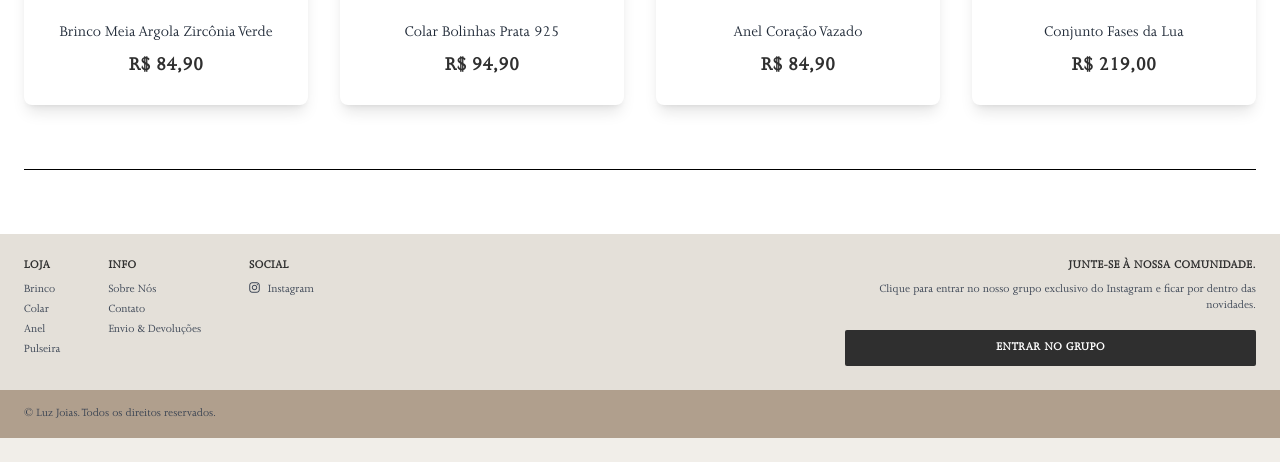
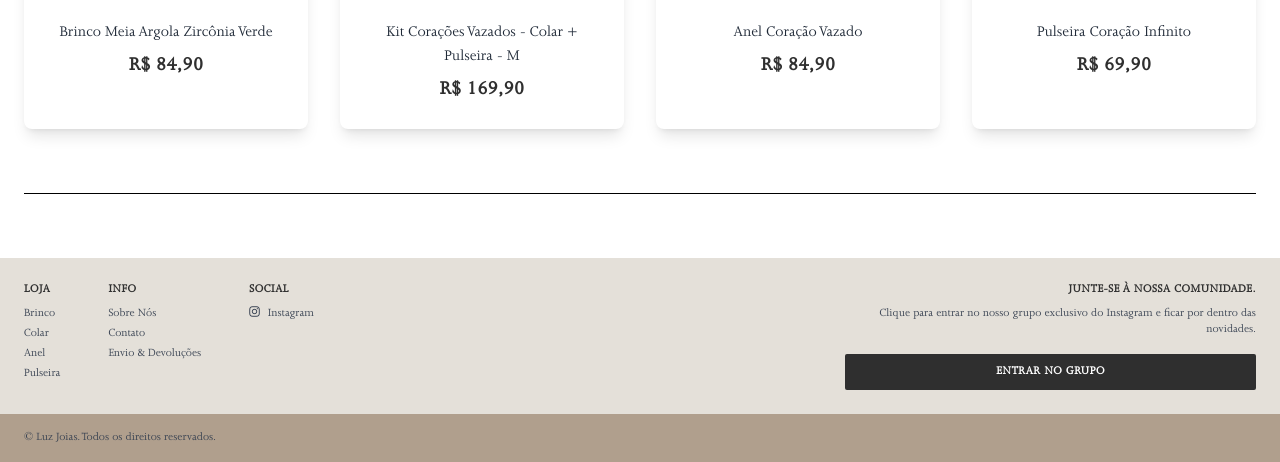
Before and after one commit to Joao-Victor-SD-Oliveira/luz-pratas, a plain HTML site: page index.html in a window 1280 px wide. Shown: the part 1992-2454 px from the top of the page. Before the commit the page ends 2430 px from the top, so only its background shows below. Drawn offline with nearby package versions, Linux system fonts and the light colour scheme.

Commit message:
atualizações produtos

```diff
--- a/index.html
+++ b/index.html
@@ -122,36 +122,36 @@
         <nav id="mobile-nav-links" class="flex flex-col space-y-4"></nav>
     </div>
     <div id="mobile-menu-backdrop" class="hidden fixed inset-0 bg-black bg-opacity-60 z-40 md:hidden"></div>
+
     <script src="js/products.js"></script>
     <script src="js/layout.js"></script>
     <script>
         document.addEventListener('DOMContentLoaded', () => {
             const newArrivalsGrid = document.getElementById('new-arrivals-grid');
             if (newArrivalsGrid) {
-                // *** NOVA LÓGICA PARA SELECIONAR PRODUTOS ***
+                // *** LÓGICA CORRIGIDA PARA O NOVO FORMATO DE CATEGORIAS ***
 
-                // 1. Define as 4 categorias principais que queremos mostrar.
                 const categoriesToShow = ['brincos', 'colares', 'aneis', 'pulseiras'];
-
-                // 2. Cria um objeto para armazenar o último produto encontrado de cada categoria.
                 const latestProductByCategory = {};
 
-                // 3. Percorre toda a lista de produtos. Como a lista está em ordem de adição,
-                // o último produto de uma categoria substituirá qualquer um anterior da mesma categoria.
+                // 1. Percorre toda a lista de produtos
                 for (const product of products) {
-                    if (categoriesToShow.includes(product.category)) {
-                        latestProductByCategory[product.category] = product;
+                    // 2. Para cada produto, percorre sua LISTA de categorias
+                    for (const categoryOfProduct of product.category) {
+                        // 3. Verifica se a categoria do produto é uma das que queremos mostrar
+                        if (categoriesToShow.includes(categoryOfProduct)) {
+                            // 4. Armazena o produto como o mais recente para aquela categoria.
+                            // Se outro produto da mesma categoria aparecer depois na lista, ele será substituído.
+                            latestProductByCategory[categoryOfProduct] = product;
+                        }
                     }
                 }
 
-                // 4. Cria a lista final de produtos em destaque, na ordem definida em 'categoriesToShow'.
-                // O .filter(Boolean) remove qualquer categoria que porventura não tenha produtos.
                 const featuredProducts = categoriesToShow.map(cat => latestProductByCategory[cat]).filter(Boolean);
 
-                // 5. Renderiza os produtos encontrados na tela.
                 newArrivalsGrid.innerHTML = featuredProducts.map(product => `
                     <div class="product-card bg-white rounded-lg shadow-lg overflow-hidden transform transition-transform duration-300 hover:-translate-y-2">
-                        <a href="${product.category}.html" class="block">
+                        <a href="${product.category[0]}.html" class="block">
                             <img src="${product.image}" alt="${product.alt}" class="w-full h-56 object-cover">
                         </a>
                         <div class="p-6 text-center">
--- a/js/products.js
+++ b/js/products.js
@@ -1,358 +1,274 @@
 /*
-  Descrição: Este arquivo centraliza todos os dados dos produtos da loja,
-  combinando a lista original com os novos itens dos catálogos.
+  Descrição: Este arquivo centraliza todos os dados dos produtos da loja.
+  Estrutura: O campo 'category' é uma lista (array) para suportar múltiplos cadastros.
+  Versão: IDs sequenciais.
 */
 
 const products = [
-    // --- PRODUTOS ORIGINAIS ---
     {
         id: 1,
-        category: 'aneis',
-        name: 'Anel de Prata Ajustável',
-        price: 20.00,
-        image: 'imagens/anel.jpg',
-        alt: 'Anel de Prata Ajustável'
-    },
-    {
-        id: 2,
-        category: 'aneis',
-        name: 'Anel com Pingente de Trevo',
-        price: 22.00,
-        image: 'imagens/colartrevo.jpg',
-        alt: 'Anel com Pingente de Trevo'
-    },
-    {
-        id: 3,
-        category: 'aneis',
-        name: 'Anel com design geométrico',
-        price: 25.00,
-        image: 'imagens/brincotriangulo.jpg',
-        alt: 'Anel com design geométrico'
-    },
-    {
-        id: 4,
-        category: 'aneis',
-        name: 'Anel com detalhe de bolinhas',
-        price: 18.00,
-        image: 'imagens/pulseirabolinha.jpg',
-        alt: 'Anel com detalhe de bolinhas'
-    },
-    {
-        id: 5,
-        category: 'brincos',
+        category: ['brincos'],
         name: 'Kit 2 Brincos Prata 925 com Zircônia',
         price: 25.00,
         image: 'imagens/Kit 2 Brincos Prata 925 com Zircônia – Brilho, Elegância e Versatilidade.jpg',
         alt: 'Kit 2 Brincos Prata 925 com Zircônia'
     },
     {
-        id: 6,
-        category: 'brincos',
+        id: 2,
+        category: ['brincos'],
         name: 'Brinco Ondinha em Prata 925',
         price: 25.00,
         image: 'imagens/Brinco Ondinha em Prata 925 – Minimalista e com Vibe Praiana.jpg',
         alt: 'Brinco Ondinha em Prata 925'
     },
     {
-        id: 7,
-        category: 'brincos',
+        id: 3,
+        category: ['brincos'],
         name: 'Kit 3 pares de brincos coração prata 925',
         price: 26.60,
         image: 'imagens/kit com 3 pares de brincos em formato de coração, feitos em prata 925 legítima.jpg',
         alt: 'kit 3 pares de brincos coração prata 925'
     },
     {
-        id: 8,
-        category: 'brincos',
+        id: 4,
+        category: ['brincos'],
         name: 'Kit 3 Pares de Brincos Prata 925 Concha',
         price: 30.00,
         image: 'imagens/Kit 3 Pares de Brincos Prata 925 Concha Brinco Feminino Delicado Minimalista.jpg',
         alt: 'Kit 3 Pares de Brincos Prata 925 Concha'
     },
     {
-        id: 9,
-        category: 'brincos',
+        id: 5,
+        category: ['brincos'],
         name: 'Brinco Triângulo Vazado com Zircônias',
         price: 28.50,
         image: 'imagens/brincotriangulo.jpg',
         alt: 'Brinco Triângulo Vazado com Zircônias em Prata 925'
     },
     {
-        id: 10,
-        category: 'brincos',
-        name: 'Brinco de Argola Prata 925 com Zircônia',
-        price: 28.00,
-        image: 'imagens/Brinco de Argola Prata 925 com Zircônia Original Feminino.jpg',
-        alt: 'Brinco de Argola Prata 925 com Zircônia Original Feminino'
-    },
-    {
-        id: 11,
-        category: 'colares',
+        id: 6,
+        category: ['colares'],
         name: 'Colar com Pingente de Trevo',
         price: 35.00,
         image: 'imagens/colartrevo.jpg',
         alt: 'Colar com Pingente de Trevo'
     },
     {
-        id: 12,
-        category: 'pulseiras',
-        name: 'Pulseira de Bolinhas',
-        price: 18.00,
-        image: 'imagens/pulseirabolinha.jpg',
-        alt: 'Pulseira de Bolinhas'
-    },
-
-    // --- NOVOS PRODUTOS ADICIONADOS DOS CATÁLOGOS ---
-    // --- ANÉIS ---
-    {
-        id: 13,
-        category: 'aneis',
+        id: 7,
+        category: ['aneis'],
         name: 'Anel Ajustável',
         price: 62.90,
         image: 'imagens/Anel Ajustável - Prata 925.jpg',
         alt: 'Anel Ajustável em Prata 925'
     },
     {
-        id: 14,
-        category: 'aneis',
+        id: 8,
+        category: ['aneis'],
         name: 'Anel Zircônia Verde',
         price: 64.90,
         image: 'imagens/Anel Zircônia Verde - Prata 925.jpg',
         alt: 'Anel com Zircônia Verde em Prata 925'
     },
     {
-        id: 15,
-        category: 'aneis',
+        id: 9,
+        category: ['aneis'],
         name: 'Anel Zircônia Central',
         price: 94.90,
         image: 'imagens/Anel Zircônia Central - Prata 925.jpg',
         alt: 'Anel com Zircônia Central em Prata 925'
     },
     {
-        id: 16,
-        category: 'aneis',
+        id: 10,
+        category: ['aneis'],
         name: 'Anel Meia Aliança',
         price: 84.90,
         image: 'imagens/Anel Meia Aliança - Prata 925.jpg',
         alt: 'Anel modelo Meia Aliança com zircônias'
     },
     {
-        id: 17,
-        category: 'aneis',
+        id: 11,
+        category: ['aneis'],
         name: 'Anel Coração Vazado',
         price: 84.90,
         image: 'imagens/Anel Coração Vazado - Prata 925.jpg',
         alt: 'Anel de coração vazado com zircônias'
     },
-
-    // --- BRINCOS ---
     {
-        id: 18,
-        category: 'brincos',
+        id: 12,
+        category: ['brincos'],
         name: 'Brinco Gota Minimalista',
         price: 79.90,
         image: 'imagens/Brinco Gota Vazada - Prata 925.jpg',
         alt: 'Brinco em formato de Gota Vazada'
     },
     {
-        id: 19,
-        category: 'brincos',
+        id: 13,
+        category: ['brincos'],
         name: 'Brinco Geométrico Hexagonal',
         price: 62.90,
         image: 'imagens/Brinco Geométrico - Prata 925.jpg',
         alt: 'Brinco de argola em formato geométrico hexagonal'
     },
     {
-        id: 20,
-        category: 'brincos',
+        id: 14,
+        category: ['brincos'],
         name: 'Brinco Gota Trabalhada',
         price: 84.90,
         image: 'imagens/Brinco Gota Trabalhada - Prata 925.jpg',
         alt: 'Brinco em formato de gota com superfície trabalhada'
     },
     {
-        id: 21,
-        category: 'brincos',
+        id: 15,
+        category: ['brincos'],
         name: 'Brinco Escama Oval',
         price: 84.90,
         image: 'imagens/Brinco Escama Oval - Prata 925.jpg',
         alt: 'Brinco de argola oval com textura de escama'
     },
     {
-        id: 22,
-        category: 'brincos',
+        id: 16,
+        category: ['brincos'],
         name: 'Brinco Abanado Zircônia',
         price: 94.90,
         image: 'imagens/Brinco Abanado Zircônia - Prata 925.jpg',
         alt: 'Brinco com design abanado e zircônias'
     },
     {
-        id: 23,
-        category: 'brincos',
+        id: 17,
+        category: ['brincos'],
         name: 'Argola Coração Lisa',
         price: 49.90,
         image: 'imagens/Argola Coração Lisa - Prata 925.jpg',
         alt: 'Brinco de argola em formato de coração liso'
     },
     {
-        id: 24,
-        category: 'brincos',
+        id: 18,
+        category: ['brincos'],
         name: 'Brinco Geométrico Vazado',
         price: 72.60,
         image: 'imagens/Brinco Geométrico Vazado - Prata 925.jpg',
         alt: 'Brinco com design de quadrados geométricos vazados'
     },
     {
-        id: 25,
-        category: 'brincos',
-        name: 'Brinco Argola P',
+        id: 19,
+        category: ['brincos'],
+        name: 'Brinco Argola - P',
         price: 45.90,
         image: 'imagens/Brinco P - Prata 925.jpg',
         alt: 'Brinco de argola tamanho P'
     },
     {
-        id: 26,
-        category: 'brincos',
-        name: 'Brinco Argola M',
+        id: 20,
+        category: ['brincos'],
+        name: 'Brinco Argola - M',
         price: 52.90,
         image: 'imagens/Brinco M - Prata 925.jpg',
         alt: 'Brinco de argola tamanho M'
     },
     {
-        id: 27,
-        category: 'brincos',
-        name: 'Brinco Argola G',
+        id: 21,
+        category: ['brincos'],
+        name: 'Brinco Argola - G',
         price: 58.90,
         image: 'imagens/Brinco G - Prata 925.jpg',
         alt: 'Brinco de argola tamanho G'
     },
-
     {
-        id: 43,
-        category: 'brincos',
+        id: 22,
+        category: ['brincos'],
         name: 'Brinco Meia Argola Zircônia Verde',
         price: 84.90,
         image: 'imagens/Brinco Meia Argola Zircônia Verde.jpg',
         alt: 'Brinco Meia Argola Zircônia Verde'
     },
-
-    // --- COLARES ---
     {
-        id: 28,
-        category: 'colares',
+        id: 23,
+        category: ['colares'],
         name: 'Colar Bolinhas',
         price: 114.90,
         image: 'imagens/Colar Bolinhas - Prata 925.jpg',
         alt: 'Colar de prata com bolinhas espaçadas'
     },
     {
-        id: 29,
-        category: 'colares',
+        id: 24,
+        category: ['colares'],
         name: 'Colar Elo Circular',
         price: 94.90,
         image: 'imagens/Colar Elo Circular - Prata 925.jpg',
         alt: 'Colar de prata com elos circulares'
     },
     {
-        id: 30,
-        category: 'colares',
-        name: 'Colar Corações Vazados',
-        price: 99.90,
-        image: 'imagens/Colar Coração Vazado - Prata 925.jpg',
-        alt: 'Colar de prata com elos de corações vazados'
-    },
-    {
-        id: 31,
-        category: 'colares',
-        name: 'Colar Fases da Lua',
-        price: 134.90,
-        image: 'imagens/Colar Fases da Lua - Prata 925.jpg',
-        alt: 'Colar de prata com pingentes de fases da lua'
-    },
-
-    {
-        id: 38,
-        category: 'colares',
-        name: 'Kit Corações Vazados - Colar + Pulseira',
+        id: 25,
+        category: ['colares', 'pulseiras'],
+        name: 'Kit Corações Vazados - Colar + Pulseira - P',
         price: 144.90,
         image: 'imagens/Kit Corações Vazados - Colar + Pulseira Prata 925.jpg',
         alt: 'Kit Corações Vazados - Colar + Pulseira Prata 925'
     },
-
     {
-        id: 41,
-        category: 'colares',
+        id: 26,
+        category: ['colares'],
         name: 'Colar Bolinhas Prata 925',
         price: 94.90,
         image: 'imagens/Colar Bolinhas - Prata 925 (2).jpg',
         alt: 'Colar Bolinhas Prata 925'
     },
-
-    // --- PULSEIRAS ---
     {
-        id: 32,
-        category: 'pulseiras',
+        id: 27,
+        category: ['pulseiras'],
         name: 'Pulseira Zircônias Clássicas',
         price: 84.90,
         image: 'imagens/Pulseira Zircônias - Prata 925.jpg',
         alt: 'Pulseira de prata com pontos de zircônia'
     },
+
     {
-        id: 33,
-        category: 'pulseiras',
-        name: 'Pulseira Coração Infinito',
-        price: 69.90,
-        image: 'imagens/Pulseira Coração Infinito - Prata 925.jpg',
-        alt: 'Pulseira de prata com símbolo de coração e infinito'
-    },
-    {
-        id: 34,
-        category: 'pulseiras',
+        id: 28,
+        category: ['pulseiras'],
         name: 'Pulseira Florzinhas Coloridas',
         price: 78.90,
         image: 'imagens/Pulseira Florzinhas Coloridas - Prata 925.jpg',
         alt: 'Pulseira de prata com berloques de flores coloridas'
     },
     {
-        id: 35,
-        category: 'pulseiras',
+        id: 29,
+        category: ['pulseiras'],
         name: 'Pulseira Pontos de Luz',
         price: 74.90,
         image: 'imagens/Pulseira Pontos de Luz - Prata 925.jpg',
         alt: 'Pulseira de prata com pontos de luz'
     },
     {
-        id: 36,
-        category: 'pulseiras',
+        id: 30,
+        category: ['pulseiras'],
         name: 'Pulseira Elo Cartier Fina',
         price: 64.90,
         image: 'imagens/Pulseira Elo Cartier Fina - Prata 925.jpg',
         alt: 'Pulseira de prata com elo cartier fino'
     },
     {
-        id: 37,
-        category: 'pulseiras',
-        name: 'Pulseira Corações Vazados',
-        price: 64.90,
-        image: 'imagens/Pulseira Coração Vazado - Prata 925.jpg',
-        alt: 'Pulseira de prata com elos de corações vazados'
+        id: 31,
+        category: ['colares', 'pulseiras'],
+        name: 'Conjunto Fases da Lua Colar + Pulseira',
+        price: 219.00,
+        image: 'imagens/Conjunto Fases da Lua - Prata 925.jpg',
+        alt: 'Conjunto Fases da Lua'
     },
-
     {
-        id: 39,
-        category: 'pulseiras',
-        name: 'Pulseira Fases da Lua',
-        price: 114.90,
-        image: 'imagens/Conjunto Fases da Lua - Prata 925.jpg',
-        alt: 'Pulseira Fases da Lua'
+        id: 32,
+        category: ['colares', 'pulseiras'],
+        name: 'Kit Corações Vazados - Colar + Pulseira - M',
+        price: 169.90,
+        image: 'imagens/Kit Corações Vazados - Colar + Pulseira Prata 925.jpg',
+        alt: 'Kit Corações Vazados - Colar + Pulseira Prata 925'
     },
 
      {
-        id: 40,
-        category: 'pulseiras',
-        name: 'Conjunto Fases da Lua',
-        price: 219.00,
-        image: 'imagens/Conjunto Fases da Lua - Prata 925.jpg',
-        alt: 'Conjunto Fases da Lua'
-    }
+        id: 33,
+        category: ['pulseiras'],
+        name: 'Pulseira Coração Infinito',
+        price: 69.90,
+        image: 'imagens/Pulseira Coração Infinito - Prata 925.jpg',
+        alt: 'Pulseira de prata com símbolo de coração e infinito'
+    },
 ];
```
Also changed, not shown: js/layout.js (+7 -1 lines).
